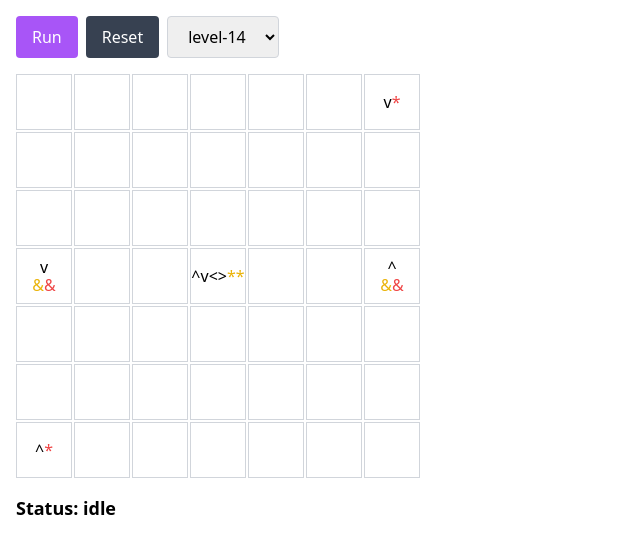
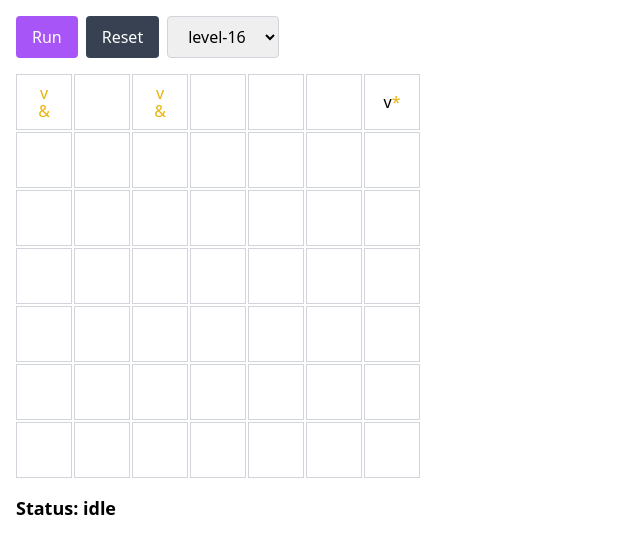
Before and after one commit to veseto/trainyard-express-clone, a React (Vite) app: page / in a window 1280 px wide. Shown: the top 554 px of the page, without its empty margins (0-640 px from the left). Built offline with nearby package versions, Linux system fonts and the light colour scheme.

Commit message:
train merge working but for simple color mix now won't work

```diff
--- a/src/TrainyardGame.jsx
+++ b/src/TrainyardGame.jsx
@@ -1,4 +1,4 @@
-import { useState, useEffect, useRef } from "react";
+import React, { useState, useEffect, useRef } from "react";
 import Grid from "./components/Grid";
 import Toolbox from "./components/Toolbox";
 import { createEmptyGrid, moveTrain } from "./utils/utils";
@@ -14,7 +14,8 @@ const TrainyardGame = () => {
   const [selectedTool, setSelectedTool] = useState({ type: "track", trackType: "straight-horizontal" });
   const [isRunning, setIsRunning] = useState(false);
   const [status, setStatus] = useState("idle");
-  const [currentLevel, setCurrentLevel] = useState("level-12");
+  const [currentLevel, setCurrentLevel] = useState("level-14");
+  const [levelFailed, setLevelFailed] = React.useState(false);
 
   const resetLevel = async (level = currentLevel) => {
     const { grid: loadedGrid, trains: loadedTrains } = await loadLevelFromJson(level);
@@ -23,6 +24,7 @@ const TrainyardGame = () => {
     initialTrainsRef.current = loadedTrains; // Save initial trains for reset
     setStatus("idle");
     setIsRunning(false);
+    setLevelFailed(false);
   };
 
   useEffect(() => {
@@ -33,16 +35,20 @@ const TrainyardGame = () => {
     if (!isRunning) return;
 
     const interval = setInterval(() => {
-    setTrains(prevTrains => {
+  setTrains((prevTrains) => {
     let anyFailed = false;
-      let allArrived = true;
+    // We'll determine allArrived *after* merging trains
+    // so start assuming false, set true later if conditions met
+    let allArrived = false;
 
-      let updatedGrid = grid.map(row => row.map(cell => ({ ...cell }))); // deep clone grid
+    let updatedGrid = grid.map((row) => row.map((cell) => ({ ...cell }))); // deep clone grid
 
     const trainMap = new Map();
+    const arrivedAtEnds = new Map();
 
     const nextTrains = [];
 
+    // Move all trains, collect outgoingDirection for merging
     for (const train of prevTrains) {
       if (train.hasArrived || train.hasFailed || train.isQueued) {
         nextTrains.push(train);
@@ -50,20 +56,28 @@ const TrainyardGame = () => {
         continue;
       }
 
-        const { updatedTrain, toggleCell } = moveTrain({ train, grid: updatedGrid });
+      const { updatedTrain, toggleCell, outgoingDirection } = moveTrain({ train, grid: updatedGrid });
 
       if (toggleCell) {
         const { row, col, newToggle } = toggleCell;
         updatedGrid[row][col]._toggle = newToggle;
       }
 
+      updatedTrain.outgoingDirection = outgoingDirection;
+
+      if (updatedTrain.hasArrived) {
+        const key = `${updatedTrain.row},${updatedTrain.col}`;
+        if (!arrivedAtEnds.has(key)) {
+          arrivedAtEnds.set(key, []);
+        }
+        arrivedAtEnds.get(key).push(updatedTrain);
+      }
+
       if (updatedTrain.hasFailed) anyFailed = true;
-        if (!updatedTrain.hasArrived && !updatedTrain.hasFailed) allArrived = false;
 
       const key = `${updatedTrain.row},${updatedTrain.col}`;
       if (trainMap.has(key)) {
-          const existing = trainMap.get(key);
-          trainMap.set(key, [...existing, updatedTrain]);
+        trainMap.get(key).push(updatedTrain);
       } else {
         trainMap.set(key, [updatedTrain]);
       }
@@ -71,11 +85,75 @@ const TrainyardGame = () => {
       nextTrains.push(updatedTrain);
     }
 
+    // MERGE TRAINS entering same cell with same outgoingDirection on complex tracks
+    const mergedTrains = [];
+
+    for (const [pos, trainsAtPos] of trainMap.entries()) {
+      if (trainsAtPos.length === 1) {
+        mergedTrains.push(trainsAtPos[0]);
+        continue;
+      }
+
+      const [rowStr, colStr] = pos.split(",");
+      const row = parseInt(rowStr, 10);
+      const col = parseInt(colStr, 10);
+      const cell = updatedGrid[row][col];
+
+      if (cell?.type === "track" && cell.trackType.includes("+")) {
+        const groups = new Map();
+
+        for (const t of trainsAtPos) {
+          const dir = t.outgoingDirection || "unknown";
+          if (!groups.has(dir)) groups.set(dir, []);
+          groups.get(dir).push(t);
+        }
+
+        for (const [dir, groupTrains] of groups.entries()) {
+          if (groupTrains.length === 1) {
+            mergedTrains.push(groupTrains[0]);
+          } else {
+            // Merge trains with same outgoingDirection
+            const mixedColor = groupTrains.reduce((acc, t) => mixColors(acc, t.color), groupTrains[0].color);
+            const baseTrain = groupTrains[0];
+
+            mergedTrains.push({
+              ...baseTrain,
+              color: mixedColor,
+              hasArrived: false,
+              hasFailed: false,
+            });
+          }
+        }
+      } else {
+        mergedTrains.push(...trainsAtPos);
+      }
+    }
+
+    // Validate arrivals at end cells
+    for (const [key, arrivedTrains] of arrivedAtEnds.entries()) {
+      const [rowStr, colStr] = key.split(",");
+      const row = parseInt(rowStr, 10);
+      const col = parseInt(colStr, 10);
+      const endCell = updatedGrid[row][col];
+
+      if (endCell?.type === "end") {
+        const expectedColors = Array.isArray(endCell.color) ? endCell.color : [endCell.color];
+        const arrivedColors = arrivedTrains.map((t) => t.color);
+
+        if (!arraysMatchMultiset(expectedColors, arrivedColors)) {
+          arrivedTrains.forEach((t) => {
+            t.hasFailed = true;
+          });
+          anyFailed = true;
+        }
+      }
+    }
+
     // Step 2: move next train in queue to active (one per start cell)
     const startsActivated = new Set();
     const finalTrains = [];
 
-      for (const train of nextTrains) {
+    for (const train of mergedTrains) {
       if (train.isQueued && !train.hasArrived && !train.hasFailed) {
         const key = `${train.row},${train.col}`;
         if (!startsActivated.has(key)) {
@@ -89,66 +167,54 @@ const TrainyardGame = () => {
       }
     }
 
-      // Handle color mixing at intersections
-      for (const [key, trainsAtCell] of trainMap.entries()) {
+    // NOW update allArrived after merging and queuing logic
+    allArrived = finalTrains.length > 0 && finalTrains.every(t => t.hasArrived);
 
-// ...
-
-if (trainsAtCell.length > 1) {
-  // ...
-  const [rowStr, colStr] = key.split(",");
-const row = parseInt(rowStr, 10);
-const col = parseInt(colStr, 10);
-const cell = updatedGrid[row][col];  // or grid[row][col] depending on your context
-
-  if (cell?.type === "track" && cell.trackType === "in") {
-    const colors = trainsAtCell.map(t => t.color);
-    let newColor = colors[0];
-    if (new Set(colors).size > 1) {
-      newColor = colors.reduce((acc, c) => mixColors(acc, c));
-    }
-    trainMap.set(key, trainsAtCell.map(t => ({ ...t, color: newColor }))); //for keep both trains
-//     trainMap.set(key, [{
-//   ...trainsAtCell[0],
-//   color: newColor,
-//   // you might want to handle direction or other props here
-// }]);
-
-  }
-}
-
-      }
-
-      // Flatten updated trains
-      const flattened = [];
-      for (const trainsAtCell of trainMap.values()) {
-        flattened.push(...trainsAtCell);
-      }
-      flattened.push(...finalTrains.filter(t => !new Set(flattened.map(ft => ft.id)).has(t.id)));
-
-      setGrid(updatedGrid);
-
+    // Update fail state and success state accordingly
     if (anyFailed) {
       setIsRunning(false);
-        setStatus("fail");
+      setLevelFailed(true);
+      setStatus("failed");
     } else if (allArrived) {
       setIsRunning(false);
       setStatus("success");
+      setLevelFailed(false);
     }
 
-      return flattened;
+    return finalTrains;
   });
 }, 500);
+
 
     return () => clearInterval(interval);
   }, [isRunning, grid]);
 
+  // Helper outside the component
+  function arraysMatchMultiset(arr1, arr2) {
+    if (arr1.length !== arr2.length) return false;
+    const countMap = new Map();
+
+    for (const item of arr1) {
+      countMap.set(item, (countMap.get(item) || 0) + 1);
+    }
+    for (const item of arr2) {
+      if (!countMap.has(item)) return false;
+      const count = countMap.get(item);
+      if (count === 1) {
+        countMap.delete(item);
+      } else {
+        countMap.set(item, count - 1);
+      }
+    }
+    return countMap.size === 0;
+  }
 
   const handleRun = () => {
     if (initialTrainsRef.current.length === 0) return;
-    setTrains(initialTrainsRef.current.map(train => ({ ...train }))); // Reset trains to initial
+    setTrains(initialTrainsRef.current.map((train) => ({ ...train }))); // Reset trains to initial
     setIsRunning(true);
     setStatus("running");
+    setLevelFailed(false);
   };
 
   const handleCellClick = (row, col, event) => {
@@ -182,26 +248,22 @@ const cell = updatedGrid[row][col];  // or grid[row][col] depending on your cont
       "ve+ne",
       "ve+nw",
       "ve+se",
-      "ve+sw"
+      "ve+sw",
     ];
 
     if (current?.type === "track") {
       if (event.shiftKey) {
-        // Toggle mainIsFirst for dual-path tracks only
         if (current.trackType.includes("+")) {
           newGrid[row][col] = {
             ...current,
             mainIsFirst: !current.mainIsFirst,
-            _toggle: current._toggle ?? true, // ✅ preserve existing toggle or initialize
+            _toggle: current._toggle ?? true,
           };
         }
-
       } else {
-        // Cycle to next trackType normally
         const currentIndex = trackCycle.indexOf(current.trackType);
         const nextType = trackCycle[(currentIndex + 1) % trackCycle.length];
         newGrid[row][col] = { ...current, trackType: nextType };
-        // Reset mainIsFirst to true when switching track type
         if (nextType.includes("+")) {
           newGrid[row][col].mainIsFirst = true;
         } else {
@@ -224,14 +286,9 @@ const cell = updatedGrid[row][col];  // or grid[row][col] depending on your cont
         setIsRunning={setIsRunning}
         onLevelChange={setCurrentLevel}
       />
-      <Grid
-        grid={grid}
-        onCellClick={handleCellClick}
-        trains={trains}
-      />
-      <div className="text-lg font-bold">
-        Status: {status}
-      </div>
+      <Grid grid={grid} onCellClick={handleCellClick} trains={trains} />
+      <div className="text-lg font-bold">Status: {status}</div>
+      {levelFailed && <div className="text-red-600 font-bold mt-2">Level Failed!</div>}
     </div>
   );
 };
--- a/src/utils/mixColors.js
+++ b/src/utils/mixColors.js
@@ -1,6 +1,7 @@
 export const mixColors = (color1, color2) => {
   const pair = new Set([color1, color2]);
 
+  if (color1 === color2) return color1;
   if (pair.has("blue") && pair.has("yellow")) return "green";
   if (pair.has("blue") && pair.has("red")) return "purple";
   if (pair.has("red") && pair.has("yellow")) return "orange";
--- a/src/utils/moveTrainsWithColorMixing.js
+++ /dev/null
@@ -1,79 +0,0 @@
-import { getNextPosition, getOutgoingDirection, oppositeDirection } from "./directions";
-import { mixColors } from "./mixColors";
-
-export function moveTrainsWithColorMixing(trains, grid) {
-  const movedTrains = [];
-  const cellOccupancy = new Map();
-
-  // First phase: compute next positions
-  for (const train of trains) {
-    if (train.hasArrived || train.hasFailed) {
-      movedTrains.push(train);
-      continue;
-    }
-
-    const [nextRow, nextCol] = getNextPosition(train.row, train.col, train.direction);
-    const key = `${nextRow},${nextCol}`;
-    const entry = cellOccupancy.get(key) || [];
-    entry.push({ ...train, nextRow, nextCol });
-    cellOccupancy.set(key, entry);
-  }
-
-  const updatedTrains = [];
-
-  for (const [key, entries] of cellOccupancy.entries()) {
-    const [row, col] = key.split(",").map(Number);
-    const cell = grid[row]?.[col];
-
-    if (!cell || cell.type === "boulder") {
-      entries.forEach(t => updatedTrains.push({ ...t, hasFailed: true }));
-      continue;
-    }
-
-    if (cell.type === "end") {
-      entries.forEach(t => {
-        const allowedDirs = Array.isArray(cell.direction) ? cell.direction : [cell.direction];
-        const allowedColors = Array.isArray(cell.color) ? cell.color : [cell.color];
-        const incoming = oppositeDirection(t.direction);
-        if (allowedDirs.includes(incoming) && allowedColors.includes(t.color)) {
-          updatedTrains.push({ ...t, row, col, hasArrived: true });
-        } else {
-          updatedTrains.push({ ...t, hasFailed: true });
-        }
-      });
-      continue;
-    }
-
-    if (cell.type === "track") {
-      if (cell.trackType === "intersection" && entries.length > 1) {
-        // Color mix
-        const mixedColor = entries.map(e => e.color).reduce(mixColors);
-        entries.forEach(t => {
-          updatedTrains.push({
-            ...t,
-            row,
-            col,
-            color: mixedColor // Color changes, direction stays the same
-          });
-        });
-      } else {
-        entries.forEach(t => {
-          const incoming = oppositeDirection(t.direction);
-          const outgoing = getOutgoingDirection(cell.trackType, incoming);
-          if (outgoing) {
-            updatedTrains.push({ ...t, row, col, direction: outgoing });
-          } else {
-            updatedTrains.push({ ...t, hasFailed: true });
-          }
-        });
-      }
-    } else {
-      entries.forEach(t => updatedTrains.push({ ...t, hasFailed: true }));
-    }
-  }
-
-  const anyFailed = updatedTrains.some(t => t.hasFailed);
-  const allArrived = updatedTrains.every(t => t.hasArrived);
-
-  return { updatedTrains, anyFailed, allArrived };
-}
--- a/src/utils/utils.js
+++ b/src/utils/utils.js
@@ -11,20 +11,23 @@ export const moveTrain = ({ train, grid }) => {
   const { row, col, direction, color } = train;
   const [nextRow, nextCol] = getNextPosition(row, col, direction);
 
+  // Out of bounds = fail
   if (
     nextRow < 0 || nextRow >= grid.length ||
     nextCol < 0 || nextCol >= grid[0].length
   ) {
-    return { updatedTrain: { ...train, hasFailed: true }, toggleCell: null };
+    return { updatedTrain: { ...train, hasFailed: true }, toggleCell: null, outgoingDirection: null };
   }
 
   const targetCell = grid[nextRow][nextCol];
   const incoming = oppositeDirection(direction);
 
+  // No cell or boulder = fail
   if (!targetCell || targetCell.type === "boulder") {
-    return { updatedTrain: { ...train, hasFailed: true }, toggleCell: null };
+    return { updatedTrain: { ...train, hasFailed: true }, toggleCell: null, outgoingDirection: null };
   }
 
+  // End cell logic
   if (targetCell.type === "end") {
     const allowedDirections = Array.isArray(targetCell.direction)
       ? targetCell.direction
@@ -34,15 +37,18 @@ export const moveTrain = ({ train, grid }) => {
       : [targetCell.color];
 
     if (allowedDirections.includes(incoming) && allowedColors.includes(color)) {
+      // Train arrives, no outgoing direction
       return {
         updatedTrain: { ...train, row: nextRow, col: nextCol, hasArrived: true },
-        toggleCell: null
+        toggleCell: null,
+        outgoingDirection: null,
       };
     } else {
-      return { updatedTrain: { ...train, hasFailed: true }, toggleCell: null };
+      return { updatedTrain: { ...train, hasFailed: true }, toggleCell: null, outgoingDirection: null };
     }
   }
 
+  // Track logic
   if (targetCell.type === "track") {
     const { trackType } = targetCell;
 
@@ -51,6 +57,7 @@ export const moveTrain = ({ train, grid }) => {
       const mainIsFirst = targetCell.mainIsFirst !== false;
       const toggleState = !!targetCell._toggle;
 
+      // Determine which track is main/alt depending on toggleState and mainIsFirst
       const mainTrack = toggleState
         ? (mainIsFirst ? trackA : trackB)
         : (mainIsFirst ? trackB : trackA);
@@ -68,13 +75,14 @@ export const moveTrain = ({ train, grid }) => {
             ...train,
             row: nextRow,
             col: nextCol,
-            direction: mainSupports
+            direction: mainSupports,
           },
           toggleCell: {
             row: nextRow,
             col: nextCol,
-            newToggle: !toggleState
-          }
+            newToggle: !toggleState,
+          },
+          outgoingDirection: mainSupports,
         };
       }
 
@@ -84,26 +92,32 @@ export const moveTrain = ({ train, grid }) => {
             ...train,
             row: nextRow,
             col: nextCol,
-            direction: altSupports
+            direction: altSupports,
           },
           toggleCell: {
             row: nextRow,
             col: nextCol,
-            newToggle: !toggleState
-          }
+            newToggle: !toggleState,
+          },
+          outgoingDirection: altSupports,
         };
       }
 
+      // No supported outgoing => fail
+      return { updatedTrain: { ...train, hasFailed: true }, toggleCell: null, outgoingDirection: null };
     } else {
+      // Single track
       const outgoing = getOutgoingDirection(trackType, incoming);
       if (outgoing) {
         return {
           updatedTrain: { ...train, row: nextRow, col: nextCol, direction: outgoing },
-          toggleCell: null
+          toggleCell: null,
+          outgoingDirection: outgoing,
         };
       }
     }
   }
 
-  return { updatedTrain: { ...train, hasFailed: true }, toggleCell: null };
+  // Unknown cell type or no valid move = fail
+  return { updatedTrain: { ...train, hasFailed: true }, toggleCell: null, outgoingDirection: null };
 };
```
Also changed, not shown: public/levels/level-15.json (added, +17 -0 lines), public/levels/level-16.json (added, +12 -0 lines). Lines whose indentation alone changed are shown as unchanged.
